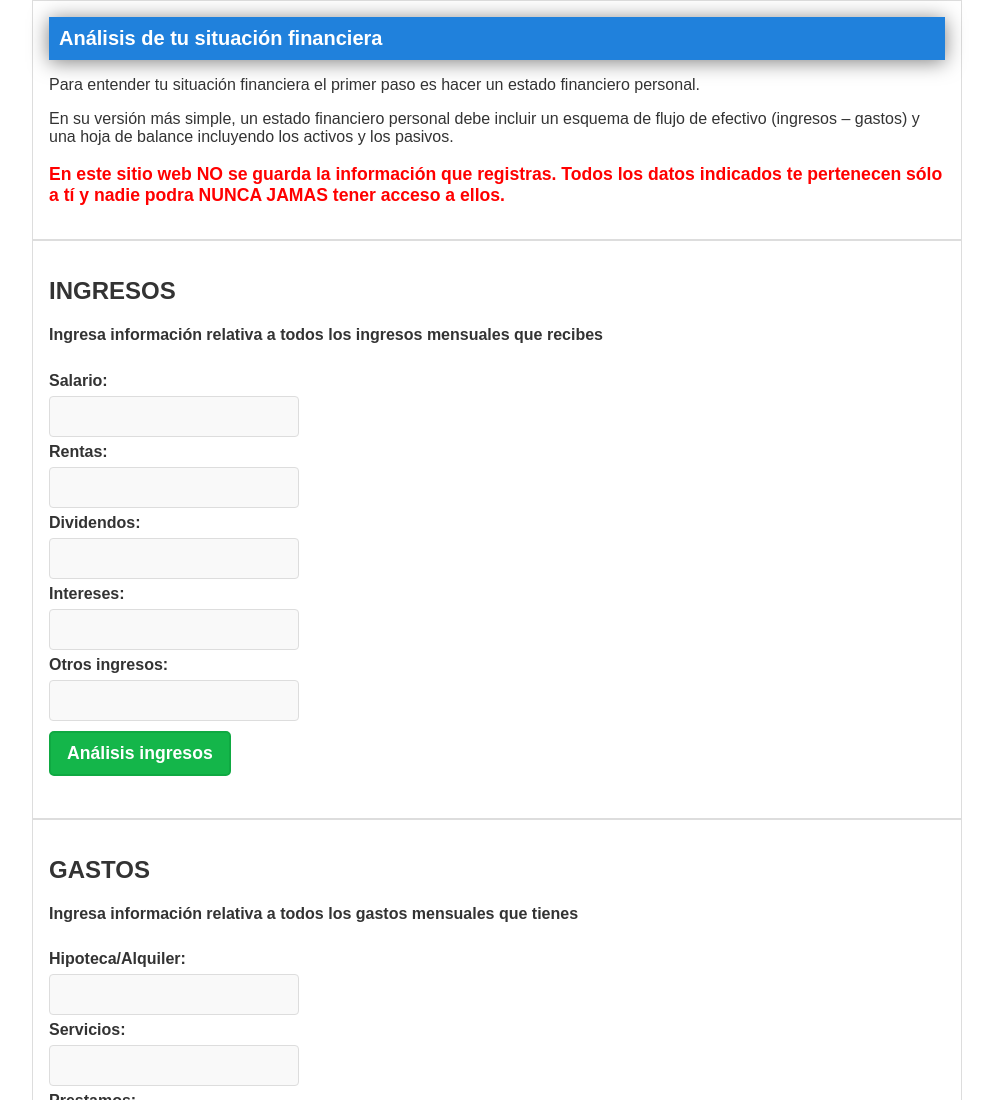
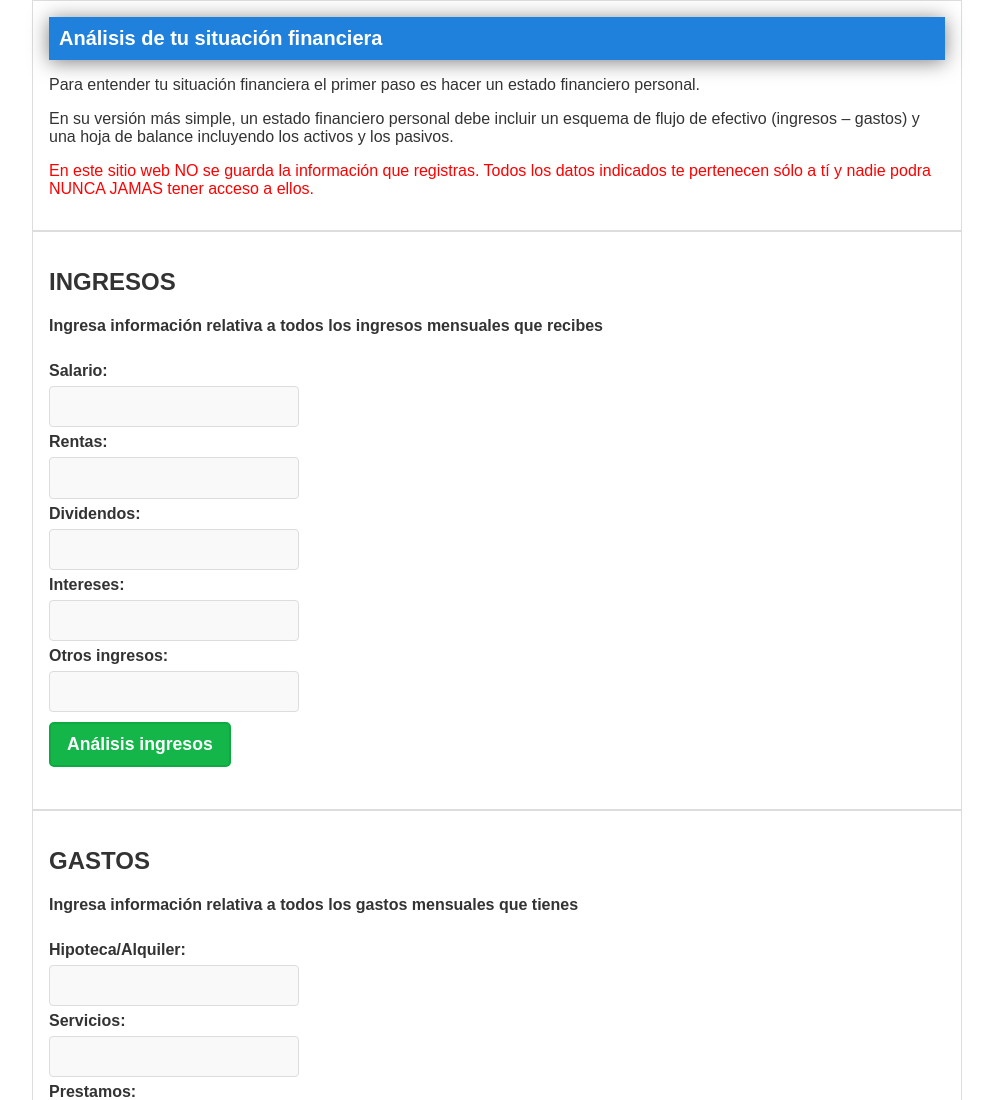
Before and after one commit to MaGloriaFdez/curso-practico-javascrip, a plain HTML site: page index.html in a window 1280 px wide. Shown: the top 1100 px of the page, without its empty margins (143-1136 px from the left). Drawn offline with Linux system fonts and the light colour scheme.

Commit message:
corrección del estilo

```diff
--- a/css/estilos.css
+++ b/css/estilos.css
@@ -35,10 +35,10 @@ body
     font-size: 20px;
 }
 #important{
-    font-weight: 600;
-    font-size: 1.1em;
+    font-size: 16px;
     color: red;
 }
+
 .section_ {
     width: 70%;
     padding: 1em;
```
